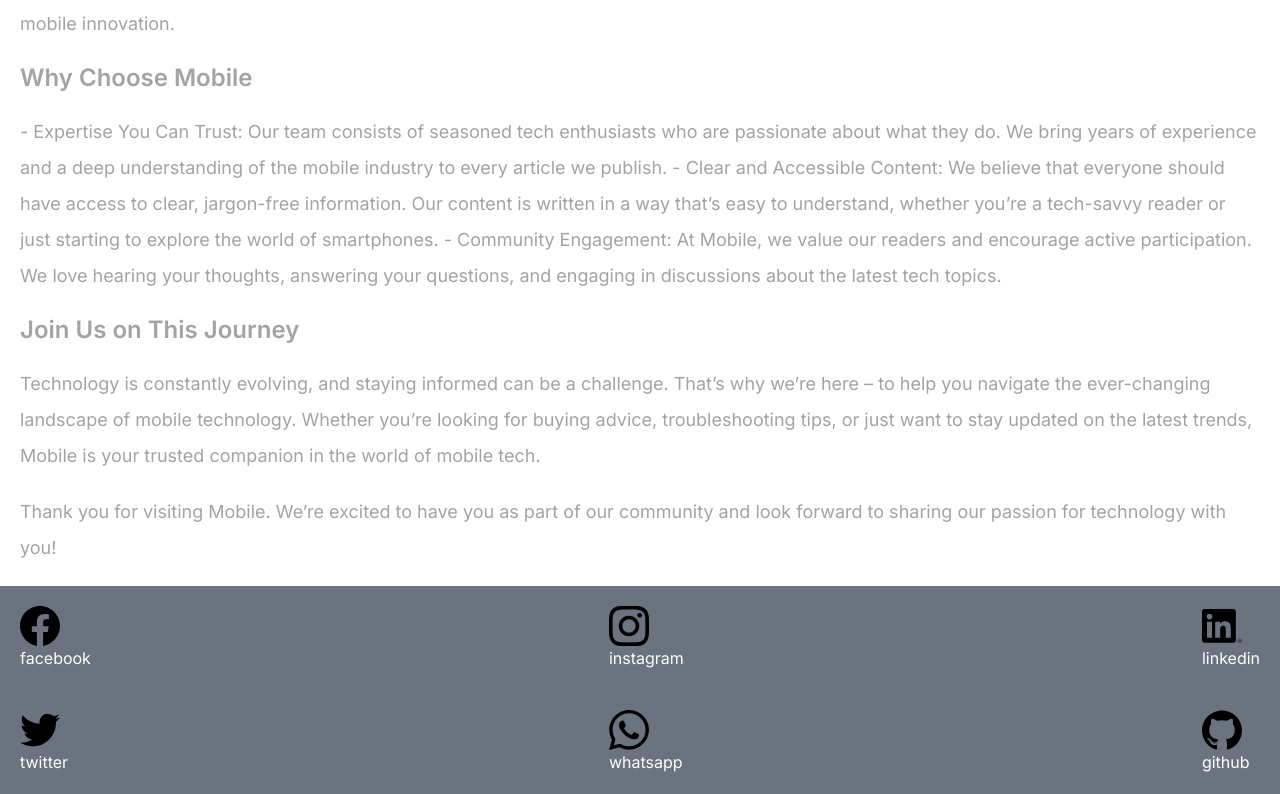
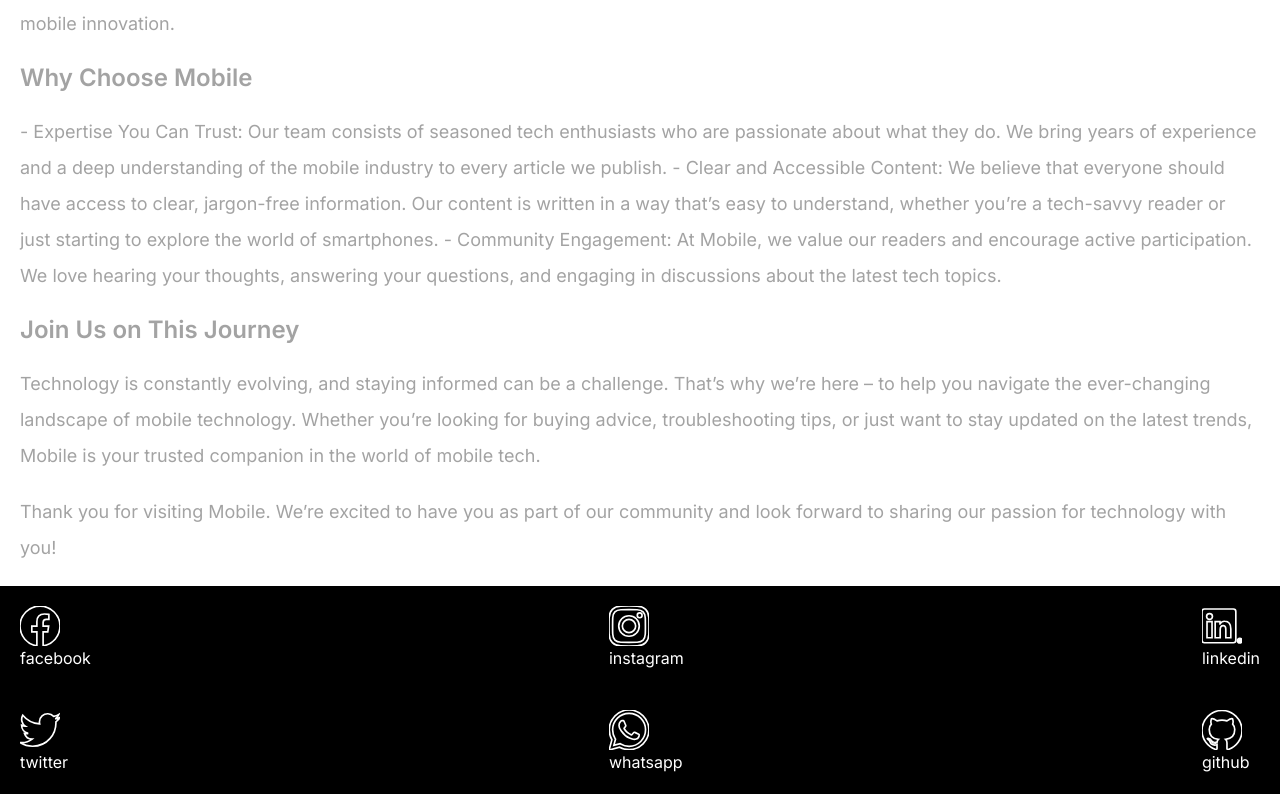
Before and after one commit to Lildeon/blog, a Next.js app: page /blog/about in a window 1280 px wide. Shown: the part 722-1516 px from the top of the page. Built offline with nearby package versions, Linux system fonts and the light colour scheme.

Commit message:
styling-2

```diff
--- a/app/blog/category/[brand]/page.tsx
+++ b/app/blog/category/[brand]/page.tsx
@@ -26,20 +26,20 @@ export default function Page({ params }: { params: { brand: string } }) {
                   alt="photo"
                   width={400}
                   height={400}
-                  className="h-fit md:h-72 w-full hover:shadow-lg transition-all hover:scale-105"
+                  className="h-fit md:h-72 w-full sm:hover:shadow-lg transition-all sm:hover:scale-105"
                 />
                 <p className="lg:text-xl text-lg pt-5 font-medium text-purple-600">
                   Tech
                 </p>
                 <p
-                  className="whitespace-pre-line pt-5 font-semibold lg:text-2xl text-xl text-gray-400"
+                  className="whitespace-pre-line pt-5 font-semibold lg:text-2xl text-xl text-black line-clamp-1"
                   key={B.title}
                 >
                   {B.description}
                 </p>
                 <div className="flex justify-between text-lg text-neutral-400">
                   <p>Gideon Sowah</p>
-                  <p>8//8/2024</p>
+                  <p>8/8/2024</p>
                 </div>
               </Link>
             ))}
--- a/app/blog/more/page.tsx
+++ b/app/blog/more/page.tsx
@@ -26,7 +26,7 @@ const More = () => {
                   Tech
                 </p>
                 <p
-                  className="whitespace-pre-line pt-5 font-semibold lg:text-2xl text-lg text-black sm:text-xl"
+                  className="whitespace-pre-line pt-5 font-semibold lg:text-2xl text-lg text-black sm:text-xl line-clamp-1"
                   key={p.title}
                 >
                   {p.description}
--- a/app/components/ui/Recent.tsx
+++ b/app/components/ui/Recent.tsx
@@ -20,21 +20,21 @@ export const Recent = () => {
                 width={400}
                 height={400}
                 key={p.id}
-                className="h-40 w-full sm:h-72 md:h-80 lg:h-72 transition-all  sm:hover:scale-105 sm:hover:drop-shadow-xl"
+                className="h-40 w-full sm:h-72 md:h-80 lg:h-72 transition-all sm:hover:scale-105 sm:hover:drop-shadow-xl"
               />
 
               <p className="lg:text-xl text-lg pt-5 text-purple-600 font-medium">
                 Tech
               </p>
               <p
-                className="whitespace-pre-line mt-5 font-semibold lg:text-2xl text-lg text-black sm:text-xl sm:hover:bg-gradient-to-r from-green-200 to-green-100"
+                className="whitespace-pre-line mt-5 font-semibold lg:text-2xl text-lg text-black sm:text-xl sm:hover:bg-gradient-to-r from-green-200 to-green-100 line-clamp-1"
                 key={p.title}
               >
                 {p.description}
               </p>
               <div className="hidden sm:flex justify-between text-lg text-neutral-400">
                 <p>Gideon Sowah</p>
-                <p>8//8/2024</p>
+                <p>8/8/2024</p>
               </div>
             </Link>
           ))}
--- a/app/components/ui/nav-link.tsx
+++ b/app/components/ui/nav-link.tsx
@@ -34,27 +34,45 @@ export function NavHead() {
 
 export function NavFoot() {
   return (
-    <div className="flex justify-between  p-5  bg-gray-500  text-white container max-w-screen-xl mx-auto">
+    <div className="flex justify-between  p-5  bg-black  text-white container max-w-screen-xl mx-auto">
       <ul>
         <li className="pb-10 hover:underline">
-          <Image
-            src={"/icons/facebook.svg"}
-            alt="photo"
-            width={24}
-            height={24}
-            className="w-7 h-7 transition-all md:w-10 md:h-10"
-          />
+          <svg
+            xmlns="http://www.w3.org/2000/svg"
+            version="1.1"
+            id="Capa_1"
+            x="0px"
+            y="0px"
+            viewBox="0 0 24 24"
+            width="512"
+            height="512"
+            className="w-7 h-7 transition-all md:w-10 md:h-10 stroke-white"
+          >
+            <g>
+              <path d="M24,12.073c0,5.989-4.394,10.954-10.13,11.855v-8.363h2.789l0.531-3.46H13.87V9.86c0-0.947,0.464-1.869,1.95-1.869h1.509   V5.045c0,0-1.37-0.234-2.679-0.234c-2.734,0-4.52,1.657-4.52,4.656v2.637H7.091v3.46h3.039v8.363C4.395,23.025,0,18.061,0,12.073   c0-6.627,5.373-12,12-12S24,5.445,24,12.073z" />
+            </g>
+          </svg>
+
           <p className="hidden md:inline"> facebook</p>
         </li>
         <li className="hover:underline">
           <Link href={"https://www.x.com/Lildeon_9"}>
-            <Image
-              src={"/icons/twitter.svg"}
-              alt="photo"
-              width={24}
-              height={24}
-              className="w-7 h-7 transition-all md:w-10 md:h-10"
-            />
+            <svg
+              xmlns="http://www.w3.org/2000/svg"
+              version="1.1"
+              id="Capa_1"
+              x="0px"
+              y="0px"
+              viewBox="0 0 24 24"
+              width="512"
+              height="512"
+              className="w-7 h-7 transition-all md:w-10 md:h-10 stroke-white"
+            >
+              <path
+                id="Logo_00000038394049246713568260000012923108920998390947_"
+                d="M21.543,7.104c0.014,0.211,0.014,0.423,0.014,0.636  c0,6.507-4.954,14.01-14.01,14.01v-0.004C4.872,21.75,2.252,20.984,0,19.539c0.389,0.047,0.78,0.07,1.172,0.071  c2.218,0.002,4.372-0.742,6.115-2.112c-2.107-0.04-3.955-1.414-4.6-3.42c0.738,0.142,1.498,0.113,2.223-0.084  c-2.298-0.464-3.95-2.483-3.95-4.827c0-0.021,0-0.042,0-0.062c0.685,0.382,1.451,0.593,2.235,0.616  C1.031,8.276,0.363,5.398,1.67,3.148c2.5,3.076,6.189,4.946,10.148,5.145c-0.397-1.71,0.146-3.502,1.424-4.705  c1.983-1.865,5.102-1.769,6.967,0.214c1.103-0.217,2.16-0.622,3.127-1.195c-0.368,1.14-1.137,2.108-2.165,2.724  C22.148,5.214,23.101,4.953,24,4.555C23.339,5.544,22.507,6.407,21.543,7.104z"
+              />
+            </svg>
             <p className="hidden md:inline">twitter</p>
           </Link>
         </li>
@@ -62,25 +80,46 @@ export function NavFoot() {
       <ul>
         <li className="pb-10 hover:underline">
           <Link href={""}>
-            <Image
-              src={"/icons/instagram.svg"}
-              alt="photo"
-              width={24}
-              height={24}
-              className="w-7 h-7 transition-all md:w-10 md:h-10"
-            />
+            <svg
+              xmlns="http://www.w3.org/2000/svg"
+              version="1.1"
+              id="Capa_1"
+              x="0px"
+              y="0px"
+              viewBox="0 0 24 24"
+              width="512"
+              height="512"
+              className="w-7 h-7 transition-all md:w-10 md:h-10 stroke-white"
+            >
+              <g>
+                <path d="M12,2.162c3.204,0,3.584,0.012,4.849,0.07c1.308,0.06,2.655,0.358,3.608,1.311c0.962,0.962,1.251,2.296,1.311,3.608   c0.058,1.265,0.07,1.645,0.07,4.849c0,3.204-0.012,3.584-0.07,4.849c-0.059,1.301-0.364,2.661-1.311,3.608   c-0.962,0.962-2.295,1.251-3.608,1.311c-1.265,0.058-1.645,0.07-4.849,0.07s-3.584-0.012-4.849-0.07   c-1.291-0.059-2.669-0.371-3.608-1.311c-0.957-0.957-1.251-2.304-1.311-3.608c-0.058-1.265-0.07-1.645-0.07-4.849   c0-3.204,0.012-3.584,0.07-4.849c0.059-1.296,0.367-2.664,1.311-3.608c0.96-0.96,2.299-1.251,3.608-1.311   C8.416,2.174,8.796,2.162,12,2.162 M12,0C8.741,0,8.332,0.014,7.052,0.072C5.197,0.157,3.355,0.673,2.014,2.014   C0.668,3.36,0.157,5.198,0.072,7.052C0.014,8.332,0,8.741,0,12c0,3.259,0.014,3.668,0.072,4.948c0.085,1.853,0.603,3.7,1.942,5.038   c1.345,1.345,3.186,1.857,5.038,1.942C8.332,23.986,8.741,24,12,24c3.259,0,3.668-0.014,4.948-0.072   c1.854-0.085,3.698-0.602,5.038-1.942c1.347-1.347,1.857-3.184,1.942-5.038C23.986,15.668,24,15.259,24,12   c0-3.259-0.014-3.668-0.072-4.948c-0.085-1.855-0.602-3.698-1.942-5.038c-1.343-1.343-3.189-1.858-5.038-1.942   C15.668,0.014,15.259,0,12,0z" />
+                <path d="M12,5.838c-3.403,0-6.162,2.759-6.162,6.162c0,3.403,2.759,6.162,6.162,6.162s6.162-2.759,6.162-6.162   C18.162,8.597,15.403,5.838,12,5.838z M12,16c-2.209,0-4-1.791-4-4s1.791-4,4-4s4,1.791,4,4S14.209,16,12,16z" />
+                <circle cx="18.406" cy="5.594" r="1.44" />
+              </g>
+            </svg>
+
             <p className="hidden md:inline">instagram</p>
           </Link>
         </li>
         <li className="hover:underline">
           <Link href={"/blog/contact"}>
-            <Image
-              src={"/icons/whatsapp.svg"}
-              alt="photo"
-              width={24}
-              height={24}
-              className="w-7 h-7 transition-all md:w-10 md:h-10"
-            />
+            <svg
+              xmlns="http://www.w3.org/2000/svg"
+              version="1.1"
+              id="Capa_1"
+              x="0px"
+              y="0px"
+              viewBox="0 0 24 24"
+              width="512"
+              height="512"
+              className="w-7 h-7 transition-all md:w-10 md:h-10 stroke-white"
+            >
+              <g id="WA_Logo">
+                <g>
+                  <path d="M20.463,3.488C18.217,1.24,15.231,0.001,12.05,0    C5.495,0,0.16,5.334,0.157,11.892c-0.001,2.096,0.547,4.142,1.588,5.946L0.057,24l6.304-1.654    c1.737,0.948,3.693,1.447,5.683,1.448h0.005c6.554,0,11.89-5.335,11.893-11.893C23.944,8.724,22.708,5.735,20.463,3.488z     M12.05,21.785h-0.004c-1.774,0-3.513-0.477-5.031-1.378l-0.361-0.214l-3.741,0.981l0.999-3.648l-0.235-0.374    c-0.99-1.574-1.512-3.393-1.511-5.26c0.002-5.45,4.437-9.884,9.889-9.884c2.64,0,5.122,1.03,6.988,2.898    c1.866,1.869,2.893,4.352,2.892,6.993C21.932,17.351,17.498,21.785,12.05,21.785z M17.472,14.382    c-0.297-0.149-1.758-0.868-2.031-0.967c-0.272-0.099-0.47-0.149-0.669,0.148s-0.767,0.967-0.941,1.166    c-0.173,0.198-0.347,0.223-0.644,0.074c-0.297-0.149-1.255-0.462-2.39-1.475c-0.883-0.788-1.48-1.761-1.653-2.059    s-0.018-0.458,0.13-0.606c0.134-0.133,0.297-0.347,0.446-0.521C9.87,9.97,9.919,9.846,10.019,9.647    c0.099-0.198,0.05-0.372-0.025-0.521C9.919,8.978,9.325,7.515,9.078,6.92c-0.241-0.58-0.486-0.501-0.669-0.51    C8.236,6.401,8.038,6.4,7.839,6.4c-0.198,0-0.52,0.074-0.792,0.372c-0.272,0.298-1.04,1.017-1.04,2.479    c0,1.463,1.065,2.876,1.213,3.074c0.148,0.198,2.095,3.2,5.076,4.487c0.709,0.306,1.263,0.489,1.694,0.626    c0.712,0.226,1.36,0.194,1.872,0.118c0.571-0.085,1.758-0.719,2.006-1.413c0.248-0.694,0.248-1.29,0.173-1.413    C17.967,14.605,17.769,14.531,17.472,14.382z" />
+                </g>
+              </g>
+            </svg>
 
             <p className="hidden md:inline">whatsapp</p>
           </Link>
@@ -89,25 +128,61 @@ export function NavFoot() {
       <ul>
         <li className="pb-10 hover:underline">
           <Link href={"www.linkedin.com/in/gideon-sowah-68632a142"}>
-            <Image
-              src={"/icons/linkedin.svg"}
-              alt="photo"
-              width={24}
-              height={24}
-              className="w-7 h-7 transition-all md:w-10 md:h-10"
-            />
+            <svg
+              xmlns="http://www.w3.org/2000/svg"
+              version="1.1"
+              id="Capa_1"
+              x="0px"
+              y="0px"
+              viewBox="0 0 24 24"
+              width="512"
+              height="512"
+              className="w-7 h-7 transition-all md:w-10 md:h-10 stroke-white"
+            >
+              <g>
+                <path
+                  id="Path_2525"
+                  d="M23.002,21.584h0.227l-0.435-0.658l0,0c0.266,0,0.407-0.169,0.409-0.376c0-0.008,0-0.017-0.001-0.025   c0-0.282-0.17-0.417-0.519-0.417h-0.564v1.476h0.212v-0.643h0.261L23.002,21.584z M22.577,20.774h-0.246v-0.499h0.312   c0.161,0,0.345,0.026,0.345,0.237c0,0.242-0.186,0.262-0.412,0.262"
+                />
+                <path
+                  id="Path_2520"
+                  d="M17.291,19.073h-3.007v-4.709c0-1.123-0.02-2.568-1.564-2.568c-1.566,0-1.806,1.223-1.806,2.487v4.79H7.908   V9.389h2.887v1.323h0.04c0.589-1.006,1.683-1.607,2.848-1.564c3.048,0,3.609,2.005,3.609,4.612L17.291,19.073z M4.515,8.065   c-0.964,0-1.745-0.781-1.745-1.745c0-0.964,0.781-1.745,1.745-1.745c0.964,0,1.745,0.781,1.745,1.745   C6.26,7.284,5.479,8.065,4.515,8.065L4.515,8.065 M6.018,19.073h-3.01V9.389h3.01V19.073z M18.79,1.783H1.497   C0.68,1.774,0.01,2.429,0,3.246V20.61c0.01,0.818,0.68,1.473,1.497,1.464H18.79c0.819,0.01,1.492-0.645,1.503-1.464V3.245   c-0.012-0.819-0.685-1.474-1.503-1.463"
+                />
+                <path
+                  id="Path_2526"
+                  d="M22.603,19.451c-0.764,0.007-1.378,0.633-1.37,1.397c0.007,0.764,0.633,1.378,1.397,1.37   c0.764-0.007,1.378-0.633,1.37-1.397c-0.007-0.754-0.617-1.363-1.37-1.37H22.603 M22.635,22.059   c-0.67,0.011-1.254-0.522-1.265-1.192c-0.011-0.67,0.523-1.222,1.193-1.233c0.67-0.011,1.222,0.523,1.233,1.193   c0,0.007,0,0.013,0,0.02C23.81,21.502,23.29,22.045,22.635,22.059h-0.031"
+                />
+              </g>
+            </svg>
+
             <p className="hidden md:inline">linkedin</p>
           </Link>
         </li>
         <li className="hover:underline">
           <Link href={"https://github.com/Lildeon"}>
-            <Image
-              src={"/icons/github.svg"}
-              alt="photo"
-              width={24}
-              height={24}
-              className="w-7 h-7 transition-all md:w-10 md:h-10  "
-            />
+            <svg
+              xmlns="http://www.w3.org/2000/svg"
+              version="1.1"
+              id="Capa_1"
+              x="0px"
+              y="0px"
+              viewBox="0 0 24 24"
+              width="512"
+              height="512"
+              className="w-7 h-7 transition-all md:w-10 md:h-10  stroke-white"
+            >
+              <g>
+                <path d="M12,0.296c-6.627,0-12,5.372-12,12c0,5.302,3.438,9.8,8.206,11.387   c0.6,0.111,0.82-0.26,0.82-0.577c0-0.286-0.011-1.231-0.016-2.234c-3.338,0.726-4.043-1.416-4.043-1.416   C4.421,18.069,3.635,17.7,3.635,17.7c-1.089-0.745,0.082-0.729,0.082-0.729c1.205,0.085,1.839,1.237,1.839,1.237   c1.07,1.834,2.807,1.304,3.492,0.997C9.156,18.429,9.467,17.9,9.81,17.6c-2.665-0.303-5.467-1.332-5.467-5.93   c0-1.31,0.469-2.381,1.237-3.221C5.455,8.146,5.044,6.926,5.696,5.273c0,0,1.008-0.322,3.301,1.23   C9.954,6.237,10.98,6.104,12,6.099c1.02,0.005,2.047,0.138,3.006,0.404c2.29-1.553,3.297-1.23,3.297-1.23   c0.653,1.653,0.242,2.873,0.118,3.176c0.769,0.84,1.235,1.911,1.235,3.221c0,4.609-2.807,5.624-5.479,5.921   c0.43,0.372,0.814,1.103,0.814,2.222c0,1.606-0.014,2.898-0.014,3.293c0,0.319,0.216,0.694,0.824,0.576   c4.766-1.589,8.2-6.085,8.2-11.385C24,5.669,18.627,0.296,12,0.296z" />
+                <path d="M4.545,17.526c-0.026,0.06-0.12,0.078-0.206,0.037c-0.087-0.039-0.136-0.121-0.108-0.18   c0.026-0.061,0.12-0.078,0.207-0.037C4.525,17.384,4.575,17.466,4.545,17.526L4.545,17.526z" />
+                <path d="M5.031,18.068c-0.057,0.053-0.169,0.028-0.245-0.055c-0.079-0.084-0.093-0.196-0.035-0.249   c0.059-0.053,0.167-0.028,0.246,0.056C5.076,17.903,5.091,18.014,5.031,18.068L5.031,18.068z" />
+                <path d="M5.504,18.759c-0.074,0.051-0.194,0.003-0.268-0.103c-0.074-0.107-0.074-0.235,0.002-0.286   c0.074-0.051,0.193-0.005,0.268,0.101C5.579,18.579,5.579,18.707,5.504,18.759L5.504,18.759z" />
+                <path d="M6.152,19.427c-0.066,0.073-0.206,0.053-0.308-0.046c-0.105-0.097-0.134-0.234-0.068-0.307   c0.067-0.073,0.208-0.052,0.311,0.046C6.191,19.217,6.222,19.355,6.152,19.427L6.152,19.427z" />
+                <path d="M7.047,19.814c-0.029,0.094-0.164,0.137-0.3,0.097C6.611,19.87,6.522,19.76,6.55,19.665   c0.028-0.095,0.164-0.139,0.301-0.096C6.986,19.609,7.075,19.719,7.047,19.814L7.047,19.814z" />
+                <path d="M8.029,19.886c0.003,0.099-0.112,0.181-0.255,0.183c-0.143,0.003-0.26-0.077-0.261-0.174c0-0.1,0.113-0.181,0.256-0.184   C7.912,19.708,8.029,19.788,8.029,19.886L8.029,19.886z" />
+                <path d="M8.943,19.731c0.017,0.096-0.082,0.196-0.224,0.222c-0.139,0.026-0.268-0.034-0.286-0.13   c-0.017-0.099,0.084-0.198,0.223-0.224C8.797,19.574,8.925,19.632,8.943,19.731L8.943,19.731z" />
+              </g>
+            </svg>
+
             <p className="hidden md:inline">github</p>
           </Link>
         </li>
```
Also changed, not shown: app/components/ui/Featured.tsx (+18 -16 lines), app/components/ui/Top-Trend.tsx (+21 -2 lines).
